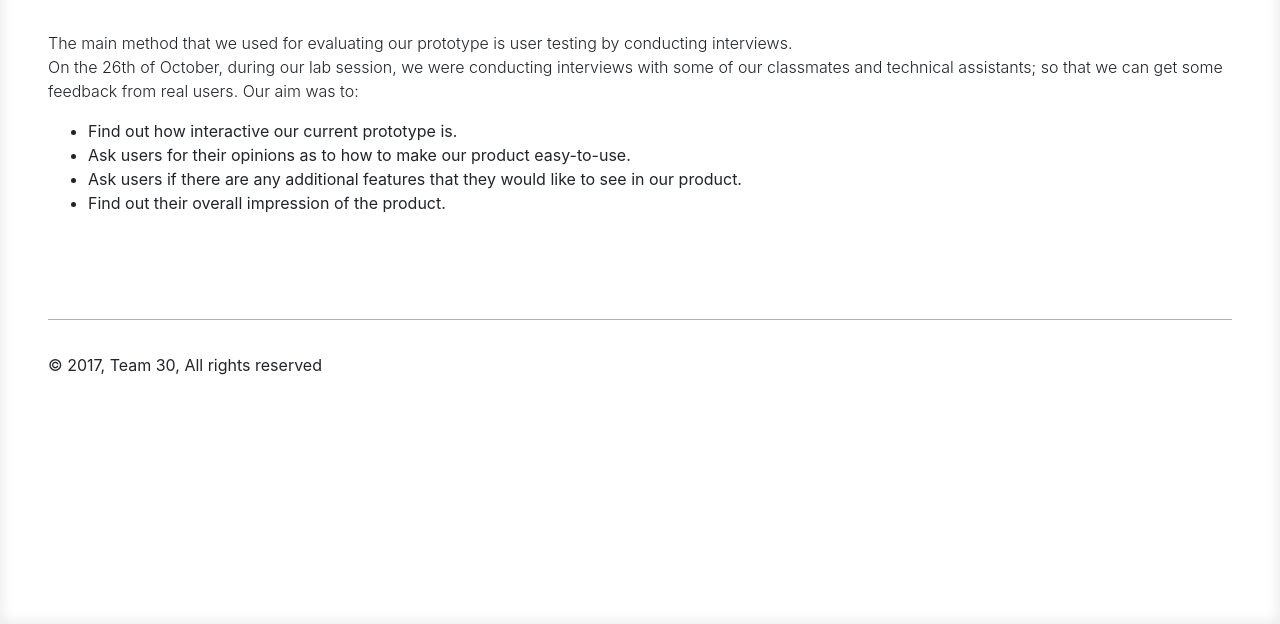
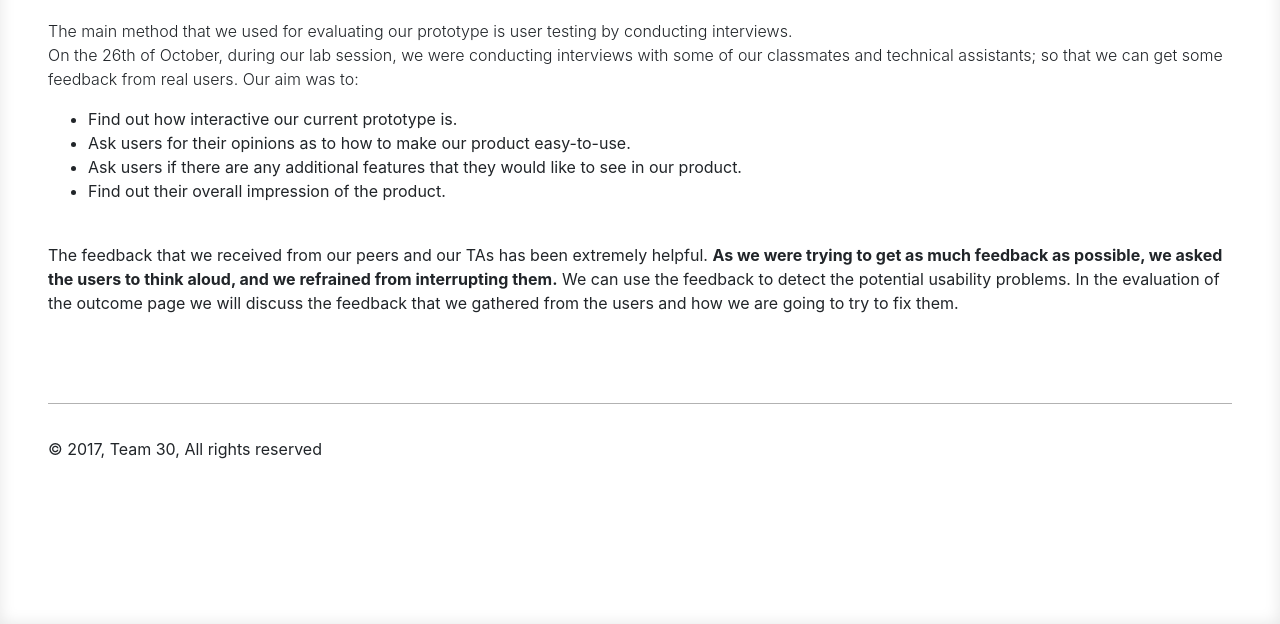
Before and after one commit to justinchan12138/Team-30-HCI, a plain HTML site: page videoevaluation.html in a window 1280 px wide. Shown: the part 176-800 px from the top of the page. Drawn offline with nearby package versions, Linux system fonts and the light colour scheme.

Commit message:
Update videoevaluation.html

```diff
--- a/videoevaluation.html
+++ b/videoevaluation.html
@@ -82,6 +82,10 @@
                         </ul>
                         <br>
 
+                        The feedback that we received from our peers and our TAs has been extremely helpful. <b> As we were trying to get as much feedback as possible, we asked the users to think aloud, and we refrained from interrupting them.</b> We can use the feedback to detect the potential usability problems.
+                        In the evaluation of the outcome page we will discuss the feedback that we gathered from the users and how we are going to try to fix them.
+                <br><br>
+
                 </p>
             </main>
 
```
